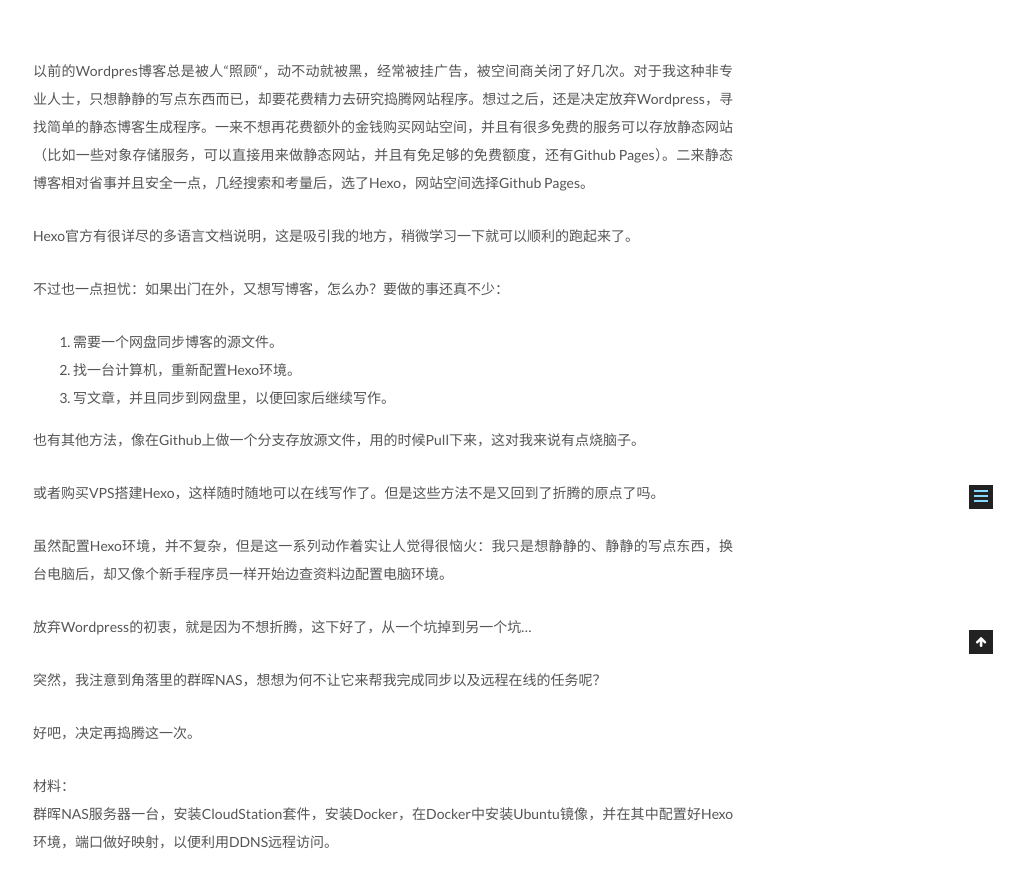
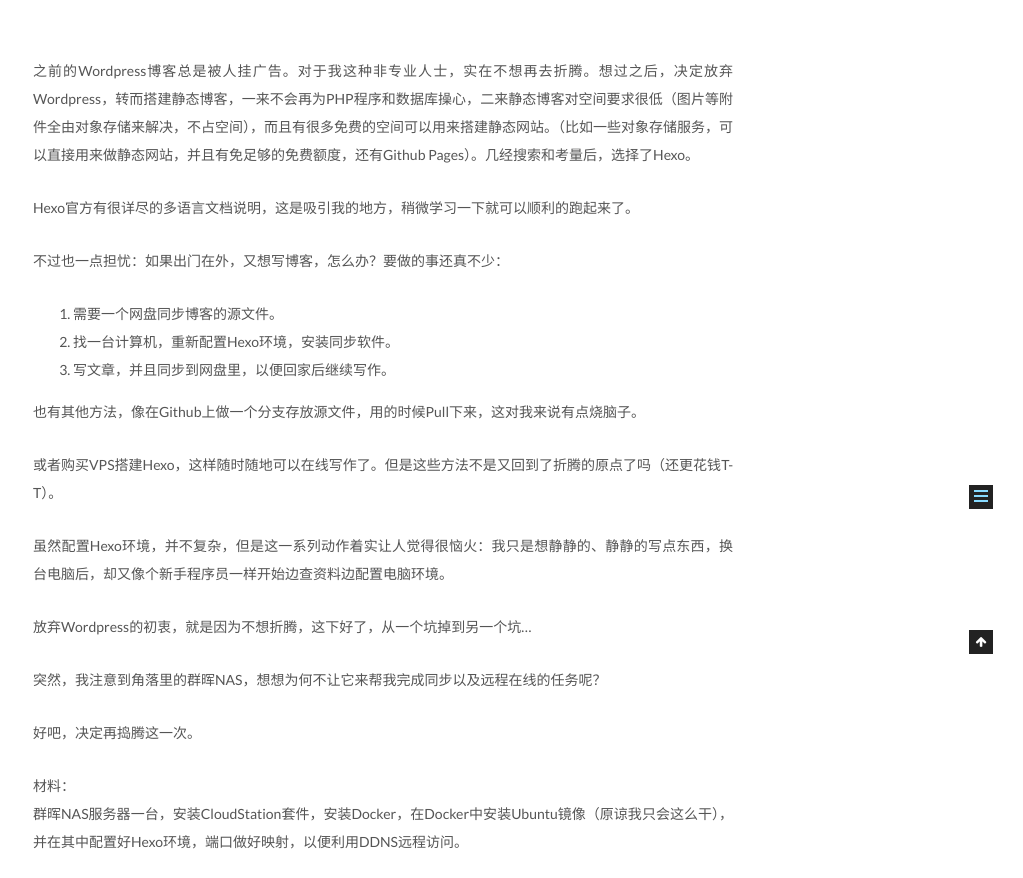
Before and after one commit to micksu/micksu.github.io, a plain HTML site: page Web相关/Hexo-in-NAS/index.html in a window 1280 px wide. Shown: the part 246-1124 px from the top of the page, without its empty margins (257-1280 px from the left). Drawn offline with Linux system fonts and the light colour scheme.

Commit message:
Site updated: 2017-04-04 13:14:38

```diff
--- a/Web相关/Hexo-in-NAS/index.html
+++ b/Web相关/Hexo-in-NAS/index.html
@@ -85,16 +85,16 @@
 
 
 
-<meta name="description" content="以前的Wordpres博客总是被人“照顾“，动不动就被黑，经常被挂广告，被空间商关闭了好几次。对于我这种非专业人士，只想静静的写点东西而已，却要花费精力去研究捣腾网站程序。想过之后，还是决定放弃Wordpress，寻找简单的静态博客生成程序。一来不想再花费额外的金钱购买网站空间，并且有很多免费的服务可以存放静态网站（比如一些对象存储服务，可以直接用来做静态网站，并且有免足够的免费额度，还有Gith">
+<meta name="description" content="之前的Wordpress博客总是被人挂广告。对于我这种非专业人士，实在不想再去折腾。想过之后，决定放弃Wordpress，转而搭建静态博客，一来不会再为PHP程序和数据库操心，二来静态博客对空间要求很低（图片等附件全由对象存储来解决，不占空间），而且有很多免费的空间可以用来搭建静态网站。（比如一些对象存储服务，可以直接用来做静态网站，并且有免足够的免费额度，还有Github Pages）。几经搜索">
 <meta property="og:type" content="article">
 <meta property="og:title" content="利用NAS中的docker搭建hexo静态博客程序">
 <meta property="og:url" content="http://yemaobj.com/Web相关/Hexo-in-NAS/index.html">
 <meta property="og:site_name" content="夜猫笔记">
-<meta property="og:description" content="以前的Wordpres博客总是被人“照顾“，动不动就被黑，经常被挂广告，被空间商关闭了好几次。对于我这种非专业人士，只想静静的写点东西而已，却要花费精力去研究捣腾网站程序。想过之后，还是决定放弃Wordpress，寻找简单的静态博客生成程序。一来不想再花费额外的金钱购买网站空间，并且有很多免费的服务可以存放静态网站（比如一些对象存储服务，可以直接用来做静态网站，并且有免足够的免费额度，还有Gith">
-<meta property="og:updated_time" content="2017-04-03T18:03:08.000Z">
+<meta property="og:description" content="之前的Wordpress博客总是被人挂广告。对于我这种非专业人士，实在不想再去折腾。想过之后，决定放弃Wordpress，转而搭建静态博客，一来不会再为PHP程序和数据库操心，二来静态博客对空间要求很低（图片等附件全由对象存储来解决，不占空间），而且有很多免费的空间可以用来搭建静态网站。（比如一些对象存储服务，可以直接用来做静态网站，并且有免足够的免费额度，还有Github Pages）。几经搜索">
+<meta property="og:updated_time" content="2017-04-04T05:14:09.000Z">
 <meta name="twitter:card" content="summary">
 <meta name="twitter:title" content="利用NAS中的docker搭建hexo静态博客程序">
-<meta name="twitter:description" content="以前的Wordpres博客总是被人“照顾“，动不动就被黑，经常被挂广告，被空间商关闭了好几次。对于我这种非专业人士，只想静静的写点东西而已，却要花费精力去研究捣腾网站程序。想过之后，还是决定放弃Wordpress，寻找简单的静态博客生成程序。一来不想再花费额外的金钱购买网站空间，并且有很多免费的服务可以存放静态网站（比如一些对象存储服务，可以直接用来做静态网站，并且有免足够的免费额度，还有Gith">
+<meta name="twitter:description" content="之前的Wordpress博客总是被人挂广告。对于我这种非专业人士，实在不想再去折腾。想过之后，决定放弃Wordpress，转而搭建静态博客，一来不会再为PHP程序和数据库操心，二来静态博客对空间要求很低（图片等附件全由对象存储来解决，不占空间），而且有很多免费的空间可以用来搭建静态网站。（比如一些对象存储服务，可以直接用来做静态网站，并且有免足够的免费额度，还有Github Pages）。几经搜索">
 
 
 
@@ -395,21 +395,21 @@
 
 
 
-        <p>以前的Wordpres博客总是被人“照顾“，动不动就被黑，经常被挂广告，被空间商关闭了好几次。对于我这种非专业人士，只想静静的写点东西而已，却要花费精力去研究捣腾网站程序。想过之后，还是决定放弃Wordpress，寻找简单的静态博客生成程序。一来不想再花费额外的金钱购买网站空间，并且有很多免费的服务可以存放静态网站（比如一些对象存储服务，可以直接用来做静态网站，并且有免足够的免费额度，还有Github Pages）。二来静态博客相对省事并且安全一点，几经搜索和考量后，选了Hexo，网站空间选择Github Pages。</p>
+        <p>之前的Wordpress博客总是被人挂广告。对于我这种非专业人士，实在不想再去折腾。想过之后，决定放弃Wordpress，转而搭建静态博客，一来不会再为PHP程序和数据库操心，二来静态博客对空间要求很低（图片等附件全由对象存储来解决，不占空间），而且有很多免费的空间可以用来搭建静态网站。（比如一些对象存储服务，可以直接用来做静态网站，并且有免足够的免费额度，还有Github Pages）。几经搜索和考量后，选择了Hexo。</p>
 <p>Hexo官方有很详尽的多语言文档说明，这是吸引我的地方，稍微学习一下就可以顺利的跑起来了。</p>
 <p>不过也一点担忧：如果出门在外，又想写博客，怎么办？要做的事还真不少：</p>
 <ol>
 <li>需要一个网盘同步博客的源文件。</li>
-<li>找一台计算机，重新配置Hexo环境。</li>
+<li>找一台计算机，重新配置Hexo环境，安装同步软件。</li>
 <li>写文章，并且同步到网盘里，以便回家后继续写作。</li>
 </ol>
 <p>也有其他方法，像在Github上做一个分支存放源文件，用的时候Pull下来，这对我来说有点烧脑子。</p>
-<p>或者购买VPS搭建Hexo，这样随时随地可以在线写作了。但是这些方法不是又回到了折腾的原点了吗。</p>
+<p>或者购买VPS搭建Hexo，这样随时随地可以在线写作了。但是这些方法不是又回到了折腾的原点了吗（还更花钱T-T）。</p>
 <p>虽然配置Hexo环境，并不复杂，但是这一系列动作着实让人觉得很恼火：我只是想静静的、静静的写点东西，换台电脑后，却又像个新手程序员一样开始边查资料边配置电脑环境。</p>
 <p>放弃Wordpress的初衷，就是因为不想折腾，这下好了，从一个坑掉到另一个坑…</p>
 <p>突然，我注意到角落里的群晖NAS，想想为何不让它来帮我完成同步以及远程在线的任务呢？</p>
 <p>好吧，决定再捣腾这一次。</p>
-<p>材料：<br>群晖NAS服务器一台，安装CloudStation套件，安装Docker，在Docker中安装Ubuntu镜像，并在其中配置好Hexo环境，端口做好映射，以便利用DDNS远程访问。</p>
+<p>材料：<br>群晖NAS服务器一台，安装CloudStation套件，安装Docker，在Docker中安装Ubuntu镜像（原谅我只会这么干），并在其中配置好Hexo环境，端口做好映射，以便利用DDNS远程访问。</p>
 <p>达到的目的：</p>
 <ol>
 <li>在本机写作时，利用CloudStation实时同步源文件至NAS，本机与NAS各有一个份相同的源文件。</li>
--- a/css/main.css
+++ b/css/main.css
@@ -1698,7 +1698,7 @@
   width: 4px;
   height: 4px;
   border-radius: 50%;
-  background: #ffff32;
+  background: #c83733;
 }
 .links-of-blogroll {
   font-size: 13px;
--- a/search.xml
+++ b/search.xml
@@ -5,7 +5,7 @@
     <entry>
       <title><![CDATA[利用NAS中的docker搭建hexo静态博客程序]]></title>
       <url>%2FWeb%E7%9B%B8%E5%85%B3%2FHexo-in-NAS%2F</url>
-      <content type="text"><![CDATA[以前的Wordpres博客总是被人“照顾“，动不动就被黑，经常被挂广告，被空间商关闭了好几次。对于我这种非专业人士，只想静静的写点东西而已，却要花费精力去研究捣腾网站程序。想过之后，还是决定放弃Wordpress，寻找简单的静态博客生成程序。一来不想再花费额外的金钱购买网站空间，并且有很多免费的服务可以存放静态网站（比如一些对象存储服务，可以直接用来做静态网站，并且有免足够的免费额度，还有Github Pages）。二来静态博客相对省事并且安全一点，几经搜索和考量后，选了Hexo，网站空间选择Github Pages。 Hexo官方有很详尽的多语言文档说明，这是吸引我的地方，稍微学习一下就可以顺利的跑起来了。 不过也一点担忧：如果出门在外，又想写博客，怎么办？要做的事还真不少： 需要一个网盘同步博客的源文件。 找一台计算机，重新配置Hexo环境。 写文章，并且同步到网盘里，以便回家后继续写作。 也有其他方法，像在Github上做一个分支存放源文件，用的时候Pull下来，这对我来说有点烧脑子。 或者购买VPS搭建Hexo，这样随时随地可以在线写作了。但是这些方法不是又回到了折腾的原点了吗。 虽然配置Hexo环境，并不复杂，但是这一系列动作着实让人觉得很恼火：我只是想静静的、静静的写点东西，换台电脑后，却又像个新手程序员一样开始边查资料边配置电脑环境。 放弃Wordpress的初衷，就是因为不想折腾，这下好了，从一个坑掉到另一个坑… 突然，我注意到角落里的群晖NAS，想想为何不让它来帮我完成同步以及远程在线的任务呢？ 好吧，决定再捣腾这一次。 材料：群晖NAS服务器一台，安装CloudStation套件，安装Docker，在Docker中安装Ubuntu镜像，并在其中配置好Hexo环境，端口做好映射，以便利用DDNS远程访问。 达到的目的： 在本机写作时，利用CloudStation实时同步源文件至NAS，本机与NAS各有一个份相同的源文件。 外出时，随便一台计算机，浏览器访问NAS系统，或者SSH连接Docker中的Ubuntu，写好文章后上传至NAS并发布。 回家后，本机CloudStation自动同步回NAS中的源文件，好了，接着写。 在NAS里，我还可以利用WebStation做一个本地站点，虽然电信封了80端口，还可以利用其他端口或者https访问NAS里的网站。（现在有很多免费的SSL证书申请，七牛、腾讯云都有，时效一年，到期再申请。） 至此，我想要的已经解决了。 … 忽然发现，我还是在折腾…（这是命啊~）]]></content>
+      <content type="text"><![CDATA[之前的Wordpress博客总是被人挂广告。对于我这种非专业人士，实在不想再去折腾。想过之后，决定放弃Wordpress，转而搭建静态博客，一来不会再为PHP程序和数据库操心，二来静态博客对空间要求很低（图片等附件全由对象存储来解决，不占空间），而且有很多免费的空间可以用来搭建静态网站。（比如一些对象存储服务，可以直接用来做静态网站，并且有免足够的免费额度，还有Github Pages）。几经搜索和考量后，选择了Hexo。 Hexo官方有很详尽的多语言文档说明，这是吸引我的地方，稍微学习一下就可以顺利的跑起来了。 不过也一点担忧：如果出门在外，又想写博客，怎么办？要做的事还真不少： 需要一个网盘同步博客的源文件。 找一台计算机，重新配置Hexo环境，安装同步软件。 写文章，并且同步到网盘里，以便回家后继续写作。 也有其他方法，像在Github上做一个分支存放源文件，用的时候Pull下来，这对我来说有点烧脑子。 或者购买VPS搭建Hexo，这样随时随地可以在线写作了。但是这些方法不是又回到了折腾的原点了吗（还更花钱T-T）。 虽然配置Hexo环境，并不复杂，但是这一系列动作着实让人觉得很恼火：我只是想静静的、静静的写点东西，换台电脑后，却又像个新手程序员一样开始边查资料边配置电脑环境。 放弃Wordpress的初衷，就是因为不想折腾，这下好了，从一个坑掉到另一个坑… 突然，我注意到角落里的群晖NAS，想想为何不让它来帮我完成同步以及远程在线的任务呢？ 好吧，决定再捣腾这一次。 材料：群晖NAS服务器一台，安装CloudStation套件，安装Docker，在Docker中安装Ubuntu镜像（原谅我只会这么干），并在其中配置好Hexo环境，端口做好映射，以便利用DDNS远程访问。 达到的目的： 在本机写作时，利用CloudStation实时同步源文件至NAS，本机与NAS各有一个份相同的源文件。 外出时，随便一台计算机，浏览器访问NAS系统，或者SSH连接Docker中的Ubuntu，写好文章后上传至NAS并发布。 回家后，本机CloudStation自动同步回NAS中的源文件，好了，接着写。 在NAS里，我还可以利用WebStation做一个本地站点，虽然电信封了80端口，还可以利用其他端口或者https访问NAS里的网站。（现在有很多免费的SSL证书申请，七牛、腾讯云都有，时效一年，到期再申请。） 至此，我想要的已经解决了。 … 忽然发现，我还是在折腾…（这是命啊~）]]></content>
     </entry>
 
 
```
Also changed, not shown: index.html (+4 -4 lines).
